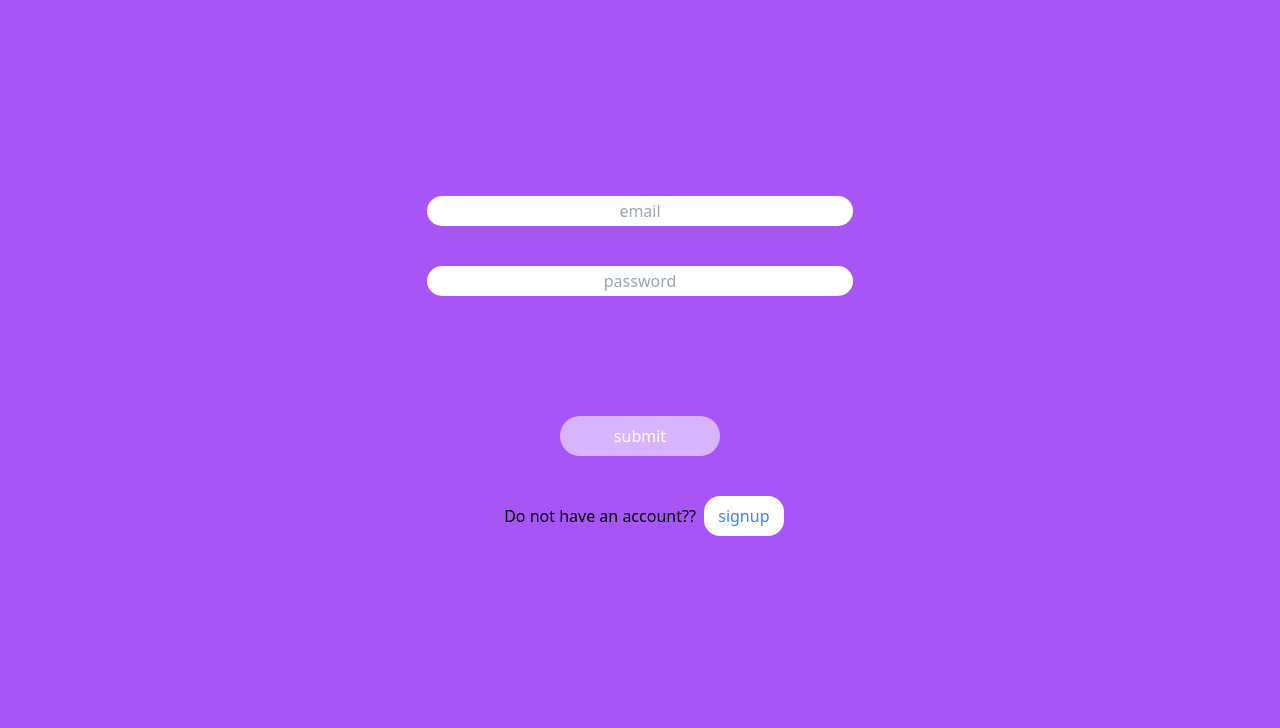
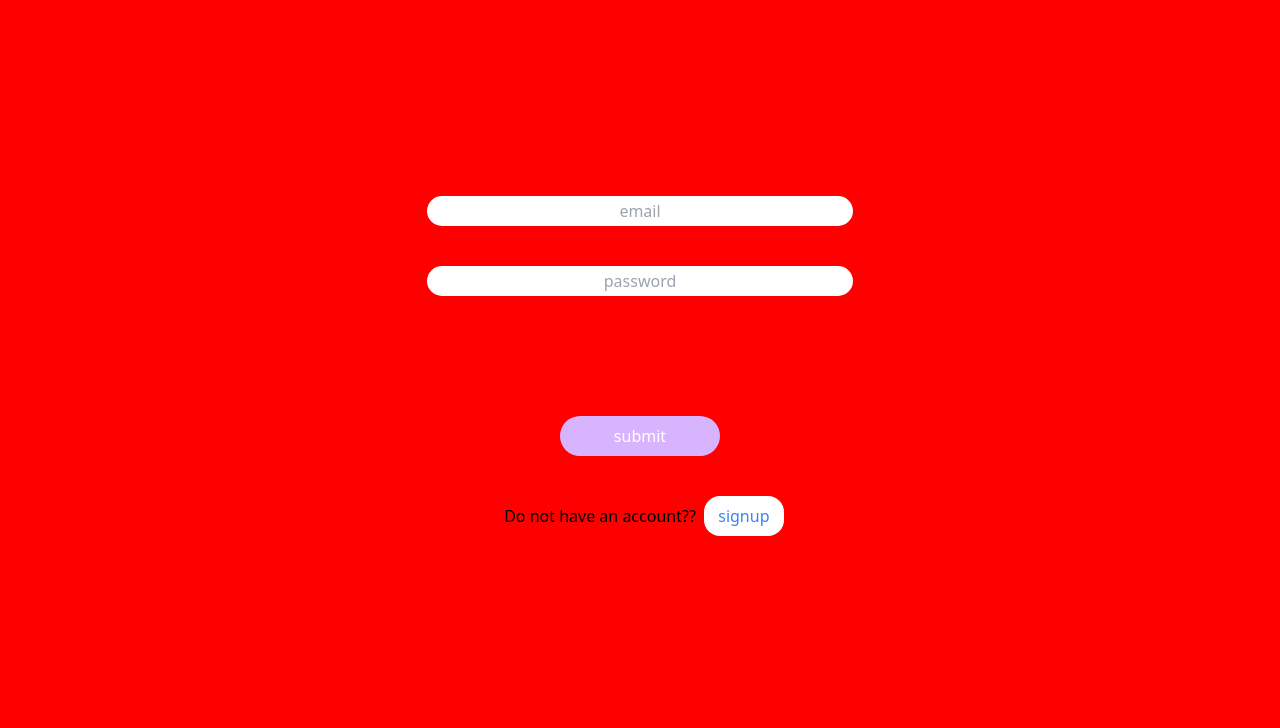
Before and after one commit to zufichris/real-estate-landing-page, a website: page index.html in a window 1280 px wide. Shown: the part 72-800 px from the top of the page. Drawn offline with Linux system fonts and the light colour scheme.

Commit message:
Update index.html

```diff
--- a/index.html
+++ b/index.html
@@ -7,6 +7,15 @@
     <title>Document</title>
     <link href="/dist/output.css" rel="stylesheet">
     <link rel="stylesheet" href="assets/style.css">
+
+        <style>
+form{
+background :red;
+
+}
+
+
+        </style>
 </head>
 <body class="bg-purple-500 flex fixed justify-center flex-col">
     <div class=" text-5xl font-medium  text-blue-600 text-center">Login</div>
```
